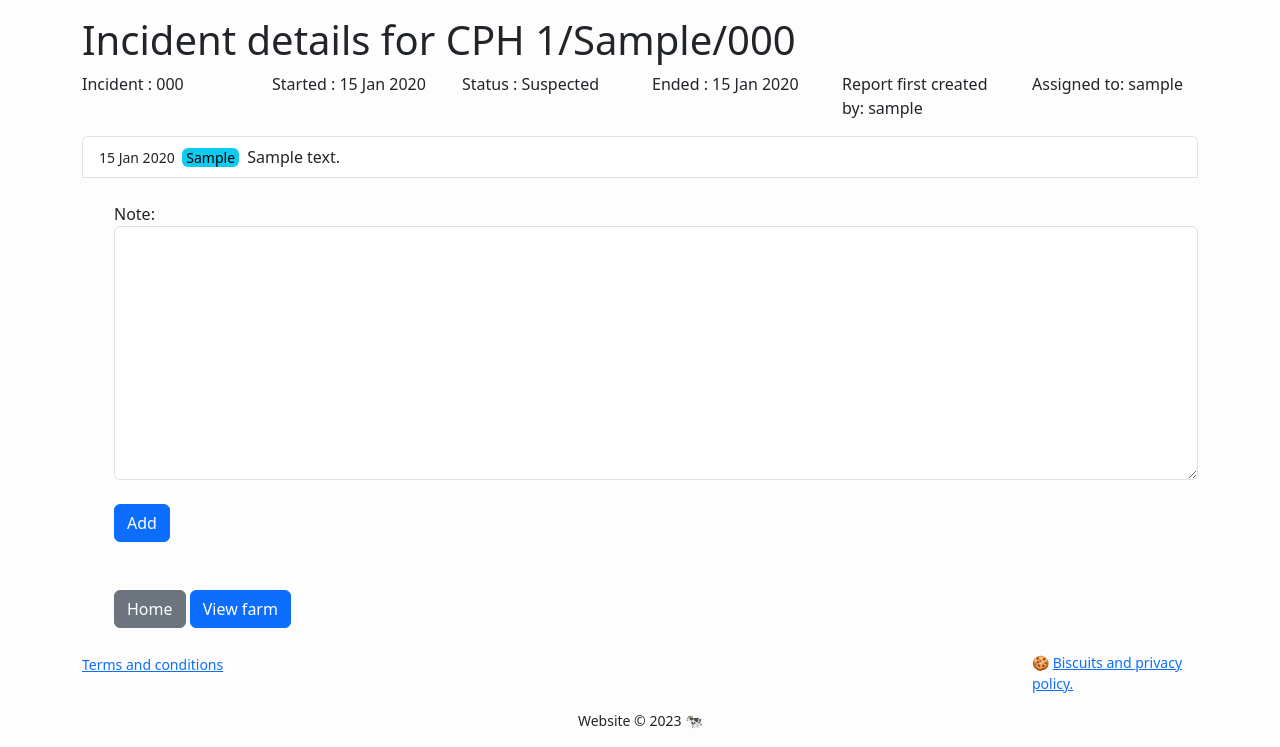
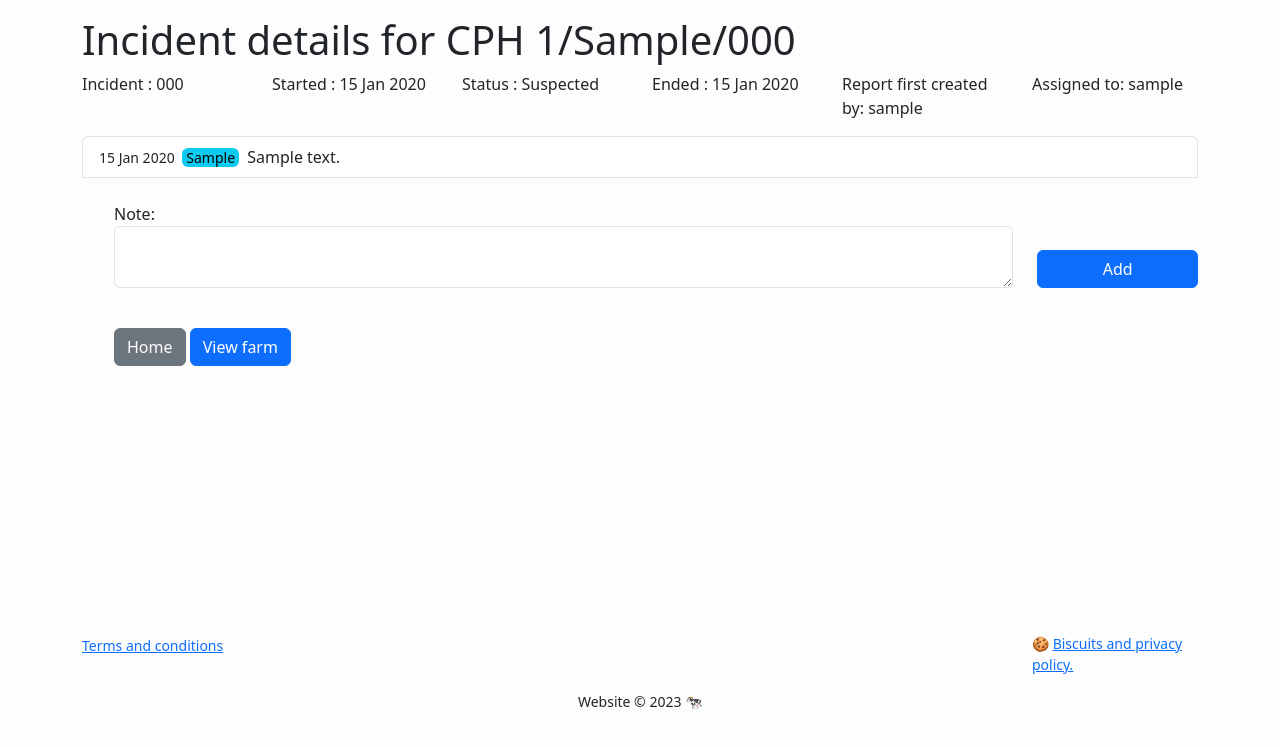
Before and after one commit to AlexMakesSoftware/OddCow, a Django app: page /reports/report/1 in a window 1280 px wide. Shown: the part 72-819 px from the top of the page. After the commit the page ends 781 px from the top, so only its background shows below. Run offline with Django 4.2, Linux system fonts and the light colour scheme; a user stored in the database is signed in; tables that the repository leaves empty hold one stand-in row (values such as "Sample post"); parts of the project's set-up code (start-up, migrations or seed data) failed here and were passed over; some libraries are stand-ins or nearby versions.

Commit message:
add minor style things

```diff
--- a/reports/forms.py
+++ b/reports/forms.py
@@ -21,5 +21,5 @@ class ObservationCreateForm(forms.ModelForm):
         model = Observation
         fields = ['note']
         widgets = {
-            'note': forms.widgets.Textarea(attrs={'class': 'form-control'})
+            'note': forms.widgets.Textarea(attrs={'class': 'form-control', 'rows': 2})
         }
--- a/reports/templates/reports/report_detail.html
+++ b/reports/templates/reports/report_detail.html
@@ -41,15 +41,17 @@
             {% endfor %}
         <ul><!-- row -->
 
-        <br/>
-
-        <form method="POST">
-            {% csrf_token %}
-            {{ form.as_p }}
-            <button class="btn btn-primary mt-2" type="submit">Add</button>
+        <form method="POST" class="my-4">
+            <div class="form-group row">
+                {% csrf_token %}
+                <div class="col-md-10">
+                    {{ form.as_p }}
+                </div>
+                <div class="col d-flex flex-column"> <!-- BEHOLD! this is something I've tried to do in CSS for donkeys. Align a button to the vertical bottom, properly. -->
+                    <button class="btn btn-primary mb-3 mt-auto" type="submit">Add</button>
+                </div>
+            </div>
         </form>
-
-        <br/><br/>
 
         <a href="/" class="btn btn-secondary">Home</a>
         <a href="{% url 'search_farm_records' %}?county={{object.farm.county }}&parish={{object.farm.parish}}&holding_number={{object.farm.holding_number}}" class="btn btn-primary">View farm</a>
```
